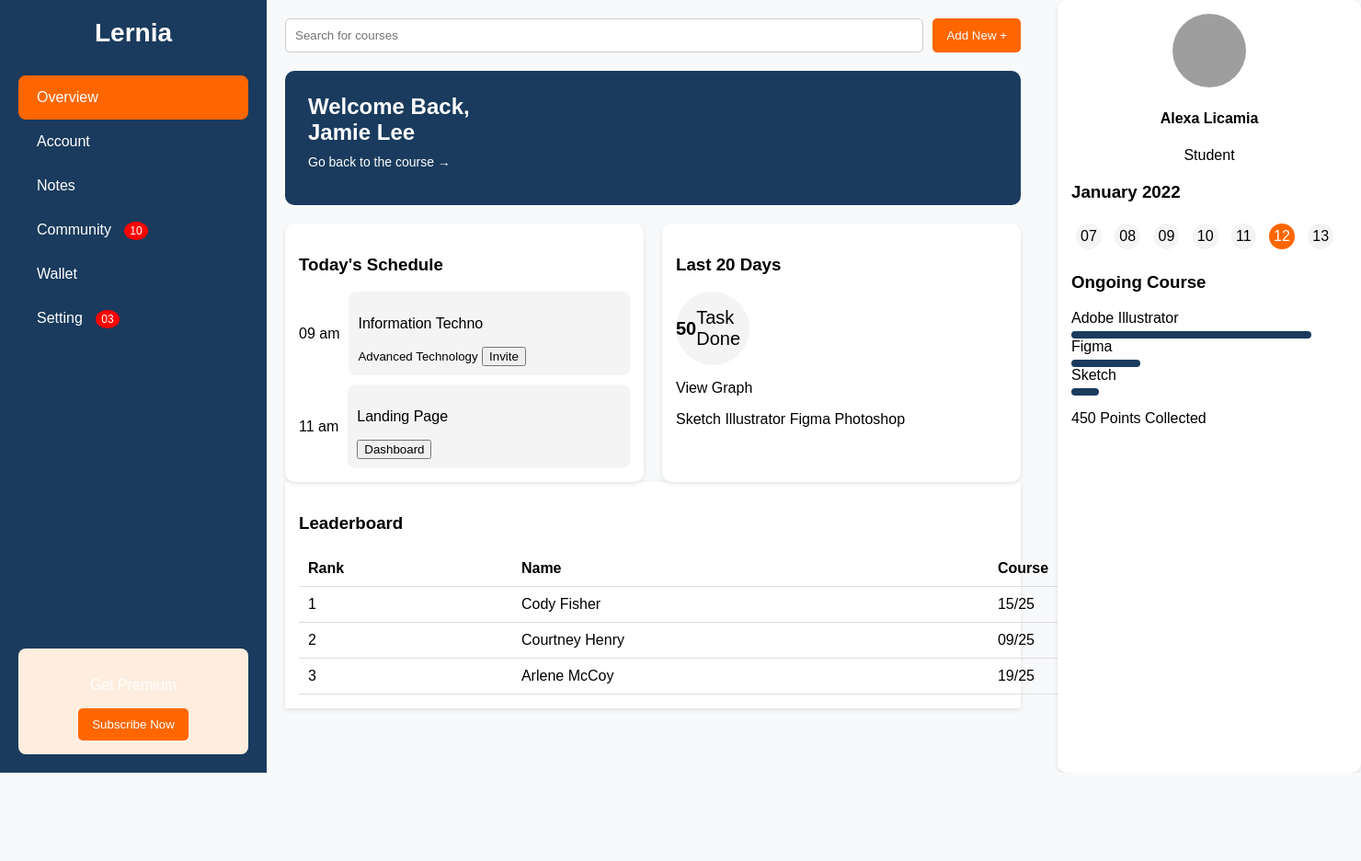
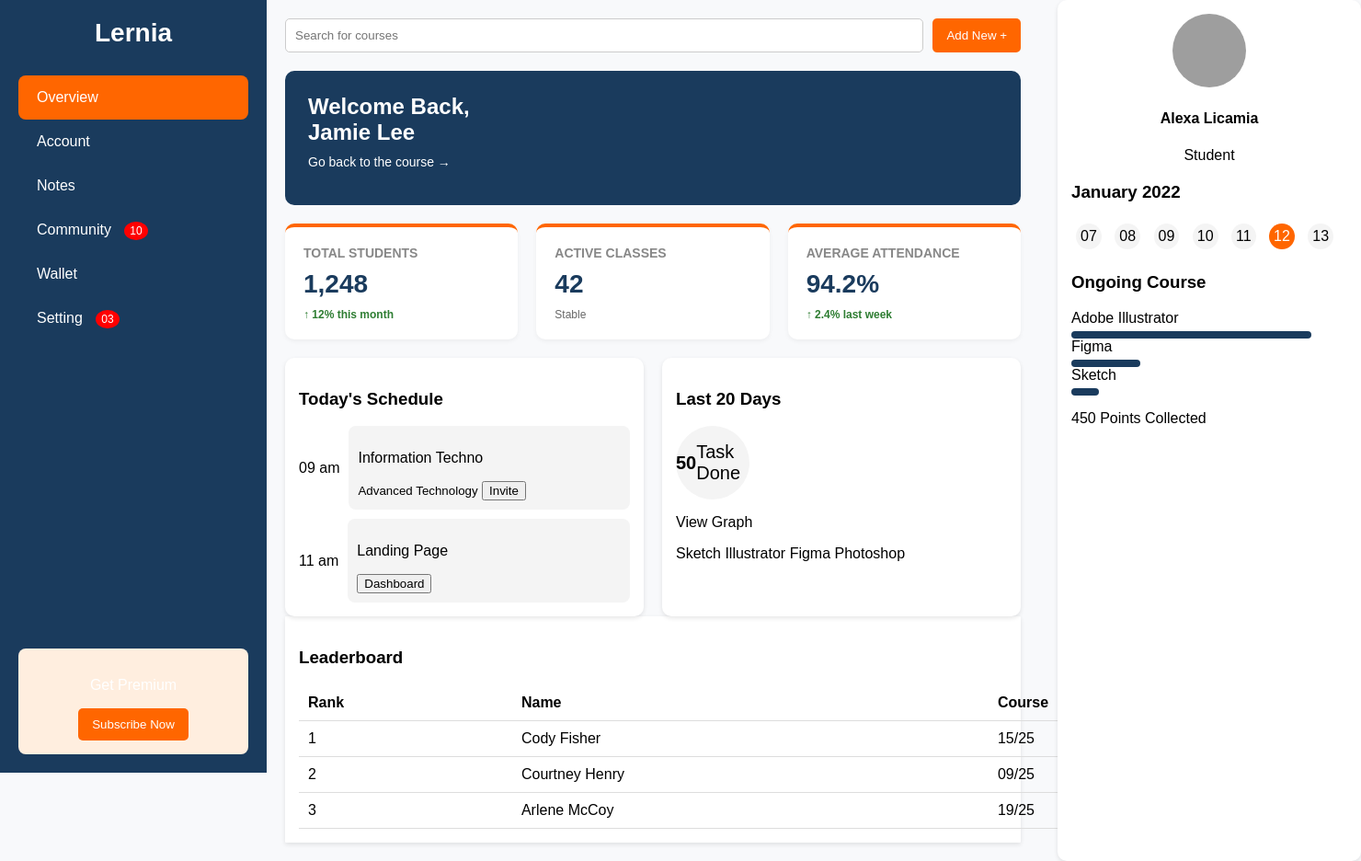
Before and after one commit to om289/ClassConnect, a PHP site: page /DASHBOARD.HTML in a window 1480 px wide; the page is wider, and only the part inside the window is pictured. Shown: that part at 92% size. Before the commit the page ends 840 px from the top of that part, so only its background shows below. Run offline with PHP 8.4, Linux system fonts and the light colour scheme; grey boxes are pictures that could not be loaded.

Commit message:
feat(dashboard): design modern class analytics KPI card layout

```diff
--- a/DAASHBOARD.CSS
+++ b/DAASHBOARD.CSS
@@ -117,6 +117,52 @@ header input {
 .welcome-banner p {
     margin-top: 10px;
     font-size: 14px;
+}
+
+/* KPI Cards Grid */
+.kpi-container {
+    display: grid;
+    grid-template-columns: repeat(auto-fit, minmax(200px, 1fr));
+    gap: 20px;
+    margin-top: 20px;
+    margin-bottom: 20px;
+}
+
+.kpi-card {
+    background: #fff;
+    padding: 20px;
+    border-radius: 10px;
+    box-shadow: 0 2px 5px rgba(0, 0, 0, 0.05);
+    border-top: 4px solid #ff6600;
+    transition: transform 0.3s ease;
+}
+
+.kpi-card:hover {
+    transform: translateY(-5px);
+}
+
+.kpi-card h4 {
+    margin: 0;
+    font-size: 14px;
+    color: #888;
+    text-transform: uppercase;
+}
+
+.kpi-card .kpi-value {
+    font-size: 28px;
+    font-weight: bold;
+    margin: 10px 0;
+    color: #1a3b5d;
+}
+
+.kpi-card .kpi-trend {
+    font-size: 12px;
+    color: #666;
+}
+
+.kpi-card .kpi-trend.positive {
+    color: #2e7d32;
+    font-weight: bold;
 }
 
 /* Dashboard */
--- a/DASHBOARD.HTML
+++ b/DASHBOARD.HTML
@@ -33,6 +33,25 @@
         <section class="welcome-banner">
             <h2>Welcome Back, <br> <strong>Jamie Lee</strong></h2>
             <p>Go back to the course →</p>
+        </section>
+
+        <!-- KPI Summary Cards -->
+        <section class="kpi-container">
+            <div class="kpi-card">
+                <h4>Total Students</h4>
+                <div class="kpi-value">1,248</div>
+                <div class="kpi-trend positive">↑ 12% this month</div>
+            </div>
+            <div class="kpi-card">
+                <h4>Active Classes</h4>
+                <div class="kpi-value">42</div>
+                <div class="kpi-trend">Stable</div>
+            </div>
+            <div class="kpi-card">
+                <h4>Average Attendance</h4>
+                <div class="kpi-value">94.2%</div>
+                <div class="kpi-trend positive">↑ 2.4% last week</div>
+            </div>
         </section>
 
         <section class="dashboard">
```
